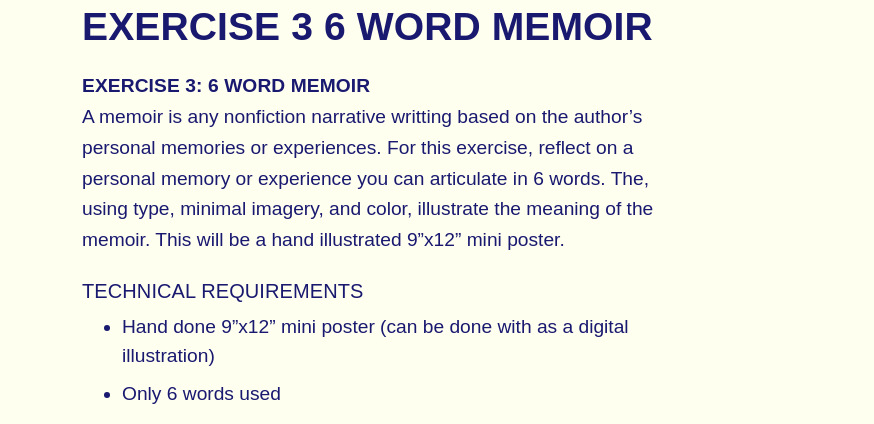
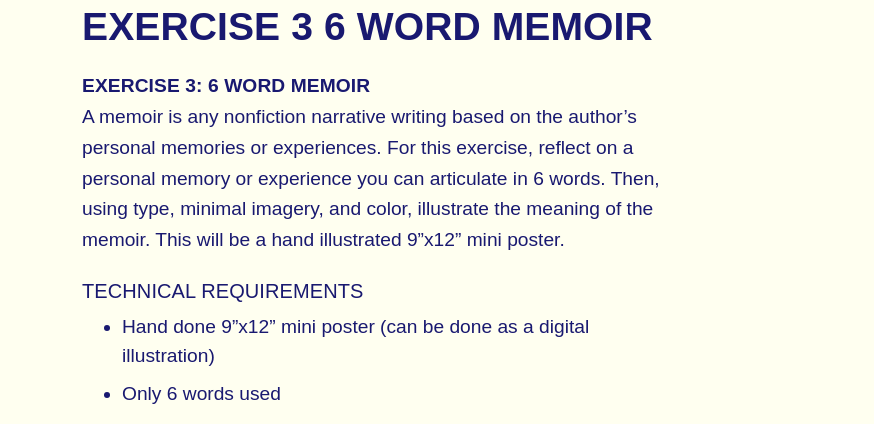
Before and after one commit to gmu-gd/poster21-fall, a Jekyll site: the page built from _posts/2021-09-09-e3.md, in a window 1280 px wide. Shown: the part 233-657 px from the top of the page, without its empty margins (0-874 px from the left). Built offline with Jekyll 4.4.1, drawn with Linux system fonts in a browser that asks for light colours; some web fonts are replaced.

Commit message:
Update 2021-09-09-e3.md

```diff
--- a/_posts/2021-09-09-e3.md
+++ b/_posts/2021-09-09-e3.md
@@ -8,11 +8,11 @@ categories: [exercises]
 ---
 #### Exercise 3: 6 Word Memoir
 
-A memoir is any nonfiction narrative writting based on the author's personal memories or experiences. For this exercise, reflect on a personal memory or experience you can articulate in 6 words. The, using type, minimal imagery, and color, illustrate the meaning of the memoir. This will be a hand illustrated 9"x12" mini poster.
+A memoir is any nonfiction narrative writing based on the author's personal memories or experiences. For this exercise, reflect on a personal memory or experience you can articulate in 6 words. Then, using type, minimal imagery, and color, illustrate the meaning of the memoir. This will be a hand illustrated 9"x12" mini poster.
 
 ##### Technical Requirements
 
-* Hand done 9"x12" mini poster (can be done with as a digital illustration)
+* Hand done 9"x12" mini poster (can be done as a digital illustration)
 * Only 6 words used
 * Image added on Miro
 
```
